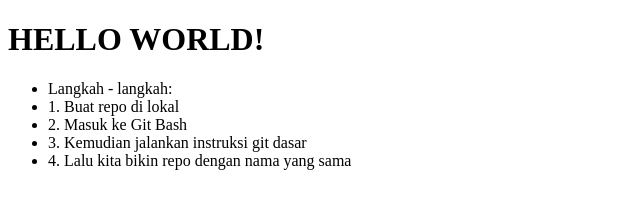
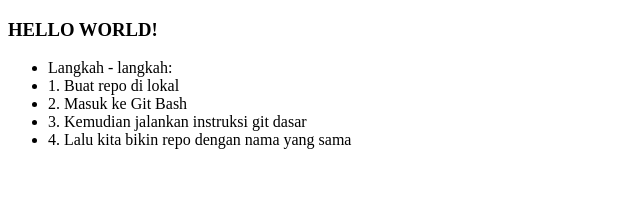
Before and after one commit to doankdepp/depp-test-repo2, a plain HTML site: page index.html in a window 1280 px wide. Shown: the whole page, without its empty margins (0-640 px from the left). Drawn offline with Linux system fonts and the light colour scheme.

Commit message:
Update index.html

```diff
--- a/index.html
+++ b/index.html
@@ -7,7 +7,7 @@
 </head>
 <body>
 
-    <H1>HELLO WORLD!</H1>
+    <H3>HELLO WORLD!</H3>
 
     <ul>
         <li>Langkah - langkah:</li>
```
